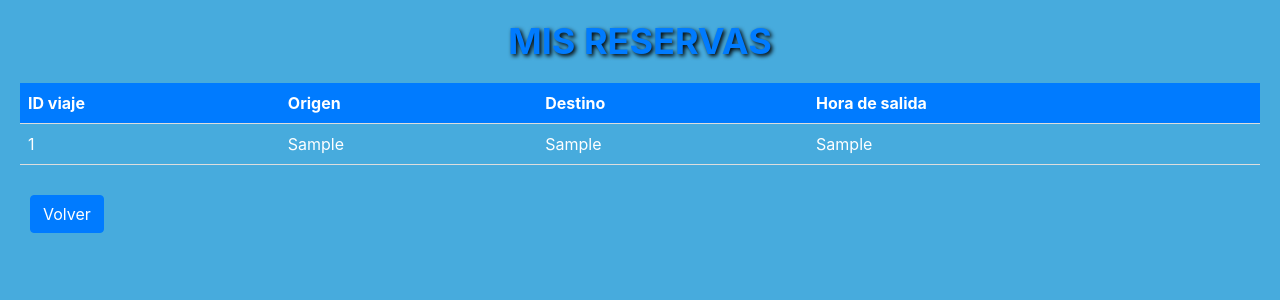
After one commit to samuelgalan99/PROYECTO-IAW, a PHP site: page /tickets_reservados.php in a window 1280 px wide. The commit adds this page. Shown: the top 300 px of the page. Run offline with PHP 8.4, Linux system fonts and the light colour scheme; the visitor is signed in with stand-in values (Sample User, id 1); tables that the repository leaves empty or names only in its code hold one stand-in row (values such as "Sample post").

Commit message:
Creacion de tickets y reservados

```diff
--- a/registrar2.php
+++ b/registrar2.php
@@ -1,7 +1,7 @@
 <?php
     //Establezco conexion con la BD
     require 'conexion.php';
-    //Me traigo todos los datos de la tabla login
+    //Me traigo todos los datos de la tabla usuarios
     $sql = "SELECT * FROM usuarios";
     // Ejecuto la sentencia y guardo el resultado
     $resultado = $mysqli->query($sql);
--- /dev/null
+++ b/tickets_reservados.php
@@ -0,0 +1,93 @@
+<!DOCTYPE html>
+<html lang="en">
+<head>
+    <meta charset="UTF-8">
+    <meta http-equiv="X-UA-Compatible" content="IE=edge">
+    <meta name="viewport" content="width=device-width, initial-scale=1.0">
+    <title>Mis Reservas</title>
+    <link rel="stylesheet" href="https://stackpath.bootstrapcdn.com/bootstrap/4.5.2/css/bootstrap.min.css">
+    <style>
+        body {
+            background-color: #47ABDD;
+            padding: 20px;
+        }
+
+        .titulo {
+            text-align: center;
+            margin-bottom: 20px;
+            font-size: 36px;
+            font-weight: bold;
+            color: #007bff;
+            text-shadow: 2px 2px 4px rgba(0, 0, 0, 1.5);
+        }
+
+        table {
+            width: 100%;
+            border-collapse: collapse;
+            margin-bottom: 20px;
+        }
+
+        th,
+        td {
+            color: #FFFFFF;
+            padding: 8px;
+            border-bottom: 1px solid #ddd;
+            text-align: left;
+        }
+
+        th {
+            background-color: #007bff;
+            color: white;
+        }
+    </style>
+</head>
+<body>
+    <h1 class="titulo">MIS RESERVAS</h1>
+    <?php
+    session_start();
+
+    // Establecer conexión con la BD
+    require 'conexion.php';
+
+    if (!isset($_SESSION['usuario'])) {
+        header('Location: index.php');
+        exit;
+    }
+
+    // Obtengo el usuario que ha iniciado sesión
+    $idUsuario = $_SESSION['usuario'];
+
+    // Consulto los datos de la reserva del usuario que inicia sesion uniendo las dos tablas
+    $sql = "SELECT viaje.id_viaje, viaje.origen, viaje.destino, viaje.hora_salida
+            FROM reserva
+            INNER JOIN viaje ON reserva.id_viaje = viaje.id_viaje
+            WHERE reserva.usuario = '$idUsuario'";
+    $resultado = $mysqli->query($sql);
+
+    //Muestro las reservas del usuario
+    if (mysqli_num_rows($resultado) > 0) {
+        echo "<table>";
+        echo "<tr><th>ID viaje</th><th>Origen</th><th>Destino</th><th>Hora de salida</th></tr>";
+
+        while ($fila = mysqli_fetch_assoc($resultado)) {
+            echo "<tr>";
+            echo "<td>" . $fila['id_viaje'] . "</td>";
+            echo "<td>" . $fila['origen'] . "</td>";
+            echo "<td>" . $fila['destino'] . "</td>";
+            echo "<td>" . $fila['hora_salida'] . "</td>";
+            echo "</tr>";
+        }
+        echo "</table>";
+
+    } else {
+        echo "<h3>No hay reservas realizadas</h3>";
+    }
+
+    $mysqli->close();
+    ?>
+
+        <div style="display:inline-block; margin-right: 10px; padding:10px;">
+            <a href="viaje.php" class="btn btn-primary">Volver</a>
+        </div>
+</body>
+</html>
--- a/usuarios.php
+++ b/usuarios.php
@@ -2,7 +2,6 @@
  // Establezco la conexión a la BD
 require 'conexion.php';
 
-// Inicio de sesión
 session_start();
 
 // Recojo los datos del formulario
@@ -16,9 +15,7 @@ $resultado = $mysqli->query($sql);
 if ($resultado->num_rows > 0) {
     // Si las credenciales son correctas, se encontró el usuario
     $fila = $resultado->fetch_assoc();
-    $_SESSION['usuario'] = $fila['nombre']; // Almaceno el nombre de usuario en una variable de sesión
-
-    // Redirigir al usuario a la página después del inicio de sesión exitoso
+    $_SESSION['usuario'] = $fila['usuario']; // Almaceno el usuario en una variable
     header('Location: viaje.php');
     exit;
 } else {
```
Also changed, not shown: tickets.php (added, +91 -0 lines), viaje.php (+4 -4 lines).
